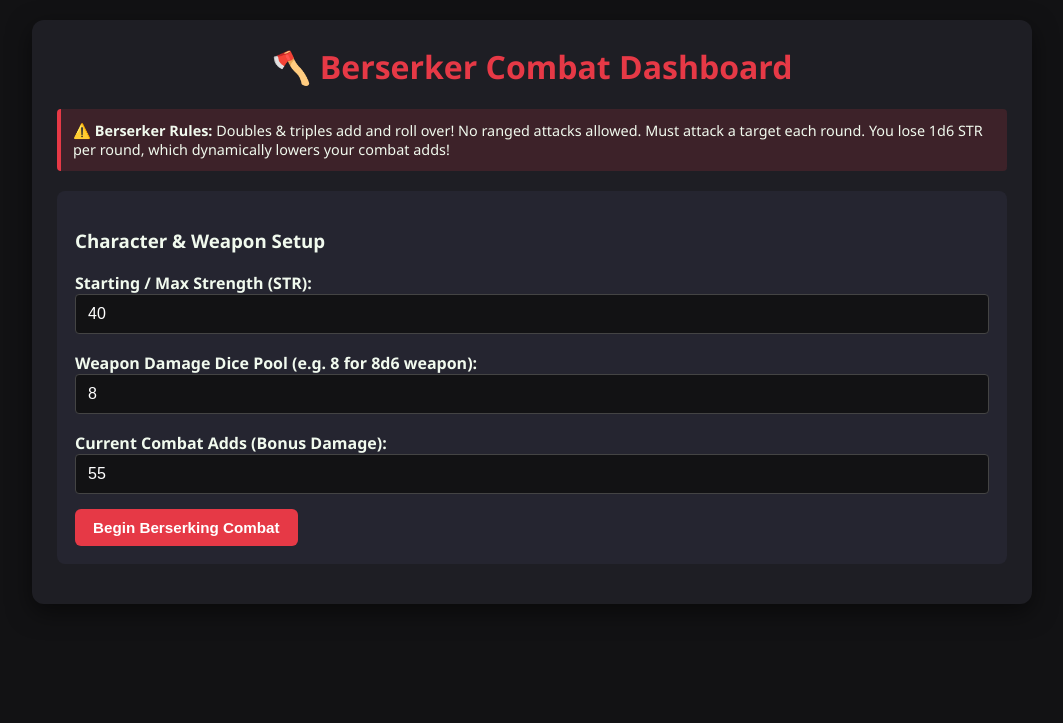
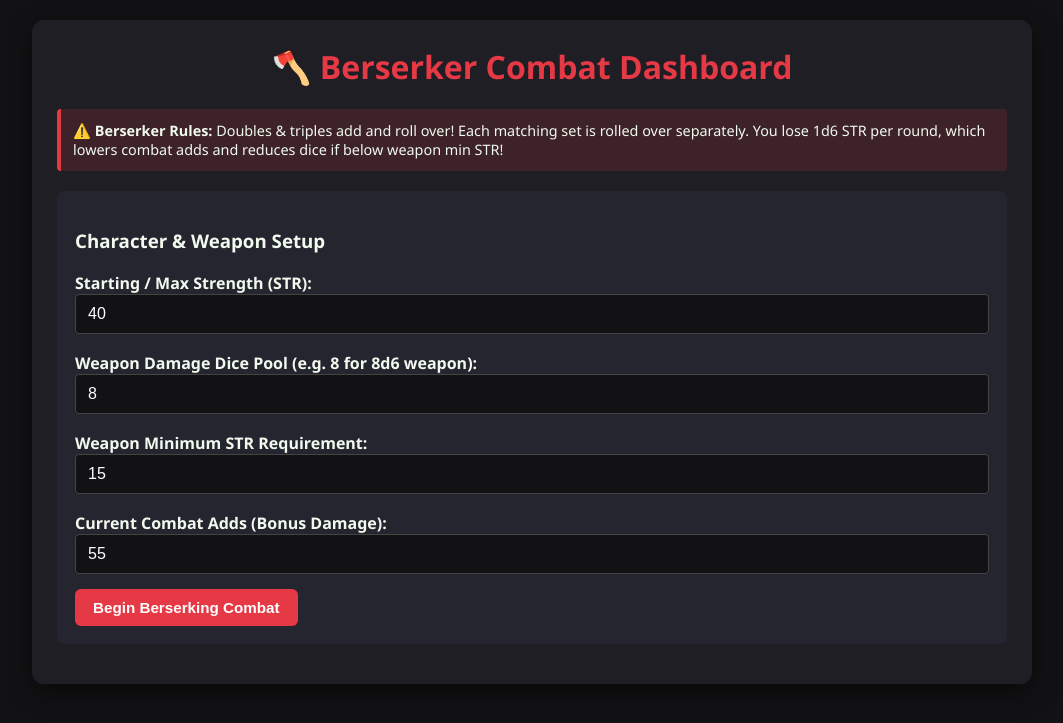
Before and after one commit to galacticat/berserker-tracker, a Flask app: page / in a window 1280 px wide. Shown: the top 723 px of the page, without its empty margins (108-1171 px from the left). Run offline with Flask 3, Linux system fonts and the light colour scheme.

Commit message:
Add sequential set explosions and dynamic min STR weapon reduction

```diff
--- a/app.py
+++ b/app.py
@@ -1,8 +1,7 @@
-from flask import Flask, render_template, request, jsonify, session
+from flask import Flask, render_template, request, jsonify
 import random
 
 app = Flask(__name__)
-app.secret_key = 'berserker_secret_key_monsters_monsters'
 
 def parse_dice(dice_str):
     try:
@@ -11,66 +10,41 @@ def parse_dice(dice_str):
         return []
 
 def analyze_roll(dice):
-    """Finds matching sets and returns details on which dice exploded."""
+    """Finds matching sets and returns a list of exploding sets to resolve individually."""
     if len(dice) < 2:
-        return {}, 0, []
+        return []
 
     counts = {}
     for die in dice:
         counts[die] = counts.get(die, 0) + 1
 
-    matching_sets = {val: count for val, count in counts.items() if count >= 2}
-    total_extra_dice = sum(matching_sets.values())
+    exploding_sets = []
+    for val, count in sorted(counts.items()):
+        if count >= 2:
+            set_type = "Doubles" if count == 2 else "Triples" if count == 3 else f"{count}-of-a-kind"
+            exploding_sets.append({
+                'value': val,
+                'count': count,
+                'description': f"{set_type} of [{val}]s"
+            })
 
-    matching_values = []
-    for val, count in matching_sets.items():
-        matching_values.extend([val] * count)
-
-    return matching_sets, total_extra_dice, sorted(matching_values)
+    return exploding_sets
 
 @app.route('/')
 def index():
     return render_template('index.html')
 
-@app.route('/api/start', methods=['POST'])
-def start_combat():
-    data = request.json
-    max_str = int(data.get('max_str', 18))
-    weapon_dice = int(data.get('weapon_dice', 3))
-    initial_adds = int(data.get('initial_adds', 0))
-
-    session['max_str'] = max_str
-    session['current_str'] = max_str
-    session['weapon_dice'] = weapon_dice
-    session['initial_adds'] = initial_adds
-    session['current_adds'] = initial_adds
-
-    session['round_num'] = 1
-    session['history'] = []
-    session['roll_history_this_round'] = []
-    session['current_dice_sum'] = 0
-    session['phase_count'] = 1
-
-    return jsonify({
-        'status': 'success',
-        'current_str': max_str,
-        'max_str': max_str,
-        'weapon_dice': weapon_dice,
-        'current_adds': initial_adds,
-        'round_num': 1
-    })
-
 @app.route('/api/roll_damage', methods=['POST'])
 def roll_damage():
-    data = request.json
+    data = request.json or {}
     auto_roll = data.get('auto_roll', False)
     dice_input = data.get('dice_input', '')
-
-    # Determine expected dice count
-    if session['phase_count'] == 1:
-        expected_dice = session.get('weapon_dice', 3)
-    else:
-        expected_dice = session.get('pending_extra_dice', 0)
+    expected_dice = int(data.get('expected_dice', 3))
+    current_dice_sum = int(data.get('current_dice_sum', 0))
+    roll_history = data.get('roll_history', [])
+    current_adds = int(data.get('current_adds', 0))
+    pending_sets = data.get('pending_sets', [])
+    current_set_info = data.get('current_set_info', None)
 
     if auto_roll:
         dice = [random.randint(1, 6) for _ in range(expected_dice)]
@@ -84,63 +58,73 @@ def roll_damage():
         }), 400
 
     dice_sum = sum(dice)
-    session['current_dice_sum'] += dice_sum
-
-    matching_sets, total_extra_dice, matching_values = analyze_roll(dice)
+    new_dice_sum = current_dice_sum + dice_sum
 
     # Record phase history
-    phase_label = "Initial Roll" if session['phase_count'] == 1 else f"Roll-Over #{session['phase_count'] - 1}"
-    session['roll_history_this_round'].append({
+    if current_set_info:
+        phase_label = f"Roll-Over for {current_set_info['description']}"
+    else:
+        phase_label = "Base Weapon Roll"
+
+    roll_history.append({
         'phase': phase_label,
         'dice': dice,
         'sum': dice_sum
     })
 
-    if total_extra_dice > 0:
-        session['phase_count'] += 1
-        session['pending_extra_dice'] = total_extra_dice
+    # Check if THIS roll generated any NEW exploding sets
+    new_exploding_sets = analyze_roll(dice)
 
-        set_descriptions = []
-        for val, c in matching_sets.items():
-            name = "Doubles" if c == 2 else "Triples" if c == 3 else f"{c}-of-a-kind"
-            set_descriptions.append(f"{name} of [{val}]s ({c} dice)")
+    # Combine remaining pending sets with any new ones generated by this roll
+    all_pending_sets = pending_sets + new_exploding_sets
+
+    if len(all_pending_sets) > 0:
+        # Take the next set off the queue to resolve immediately
+        next_set = all_pending_sets.pop(0)
 
         action_instruction = (
-            f" Pick up the {total_extra_dice} matching dice that rolled {matching_values}. "
-            f"Roll those exact {total_extra_dice} dice again and enter their new values below."
+            f" Pick up the {next_set['count']} dice that rolled [{next_set['value']}]. "
+            f"Roll those exact {next_set['count']} dice for your {next_set['description']} and enter their new values below."
         )
 
         return jsonify({
             'status': 'rollover',
             'rolled_dice': dice,
-            'current_dice_sum': session['current_dice_sum'],
-            'matching_sets': set_descriptions,
-            'matching_values': matching_values,
-            'pending_extra_dice': total_extra_dice,
+            'current_dice_sum': new_dice_sum,
+            'pending_sets': all_pending_sets,
+            'current_set_info': next_set,
+            'expected_dice': next_set['count'],
             'action_instruction': action_instruction,
-            'roll_history': session['roll_history_this_round'],
-            'message': f"🔥 BERSERK EXPLOSION DETECTED! You rolled: {', '.join(set_descriptions)}."
+            'roll_history': roll_history,
+            'message': f"🔥 BERSERK EXPLOSION! Resolving {next_set['description']} ({next_set['count']} dice)."
         })
     else:
-        adds = session.get('current_adds', 0)
-        final_total = session['current_dice_sum'] + adds
-        session['final_round_damage'] = final_total
-
+        final_total = new_dice_sum + current_adds
         return jsonify({
             'status': 'damage_done',
             'rolled_dice': dice,
-            'dice_damage': session['current_dice_sum'],
-            'current_adds': adds,
-            'total_damage': final_total,
-            'roll_history': session['roll_history_this_round'],
-            'message': f"✅ All damage dice resolved! Total Dice Sum: {session['current_dice_sum']} + Adds (+{adds}) = {final_total} Total Damage."
+            'current_dice_sum': new_dice_sum,
+            'final_total': final_total,
+            'roll_history': roll_history,
+            'message': f"✅ All damage dice sets resolved! Total Dice Sum: {new_dice_sum} + Adds (+{current_adds}) = {final_total} Total Damage."
         })
 
 @app.route('/api/roll_str_loss', methods=['POST'])
 def roll_str_loss():
-    data = request.json
+    data = request.json or {}
     auto_roll = data.get('auto_roll', False)
     loss_val = data.get('loss_val', None)
+
+    current_str = int(data.get('current_str', 18))
+    max_str = int(data.get('max_str', 18))
+    current_adds = int(data.get('current_adds', 0))
+    min_str_req = int(data.get('min_str_req', 15))
+    base_weapon_dice = int(data.get('base_weapon_dice', 8))
+    round_num = int(data.get('round_num', 1))
+    final_damage = int(data.get('final_damage', 0))
+    dice_sum = int(data.get('dice_sum', 0))
+    roll_history = data.get('roll_history', [])
+    history_log = data.get('history_log', [])
 
     if auto_roll:
         str_lost = random.randint(1, 6)
@@ -150,81 +134,45 @@ def roll_str_loss():
         except (ValueError, TypeError):
             return jsonify({'status': 'error', 'message': 'Please enter a valid number from 1 to 6.'}), 400
 
-    session['current_str'] -= str_lost
-    curr_str = max(0, session['current_str'])
-    max_str = session['max_str']
+    new_str = max(0, current_str - str_lost)
+    new_adds = max(0, current_adds - str_lost)
 
-    session['current_adds'] = max(0, session['current_adds'] - str_lost)
-    curr_adds = session['current_adds']
+    # Calculate weapon dice reduction if STR falls below requirement
+    if new_str < min_str_req:
+        str_deficit = min_str_req - new_str
+        dice_penalty = (str_deficit + 1) // 2
+        effective_dice = max(1, base_weapon_dice - dice_penalty)
+        warning_msg = f"⚠️ STR dropped to {new_str} (below required {min_str_req})! Next round weapon dice reduced to {effective_dice}d6."
+    else:
+        effective_dice = base_weapon_dice
+        warning_msg = None
 
-    round_num = session['round_num']
-    total_damage = session.get('final_round_damage', 0)
-    dice_sum = session.get('current_dice_sum', 0)
-
-    # Format roll history string for table
-    rolls_summary = " ➔ ".join([f"{r['phase']}: {r['dice']} (={r['sum']})" for r in session['roll_history_this_round']])
+    rolls_summary = " ➔ ".join([f"{r['phase']}: {r['dice']} (={r['sum']})" for r in roll_history])
 
     log_entry = {
         'round': round_num,
         'dice_breakdown': rolls_summary,
         'dice_sum': dice_sum,
-        'adds': session['initial_adds'] if round_num == 1 else session['history'][-1]['adds_next'],
-        'total_damage': total_damage,
+        'adds': current_adds,
+        'total_damage': final_damage,
         'str_lost': str_lost,
-        'str_remaining': curr_str,
-        'adds_next': curr_adds
+        'str_remaining': new_str,
+        'adds_next': new_adds
     }
-    session['history'].append(log_entry)
-    session.modified = True
+    history_log.append(log_entry)
 
-    if curr_str <= 0:
-        session['stage'] = 'UNCONSCIOUS'
-        return jsonify({
-            'status': 'unconscious',
-            'str_lost': str_lost,
-            'current_str': 0,
-            'current_adds': 0,
-            'history': session['history'],
-            'rest_turns_needed': max_str,
-            'message': "💥 YOU FELL UNCONSCIOUS! Berserking ends immediately."
-        })
-    else:
-        session['stage'] = 'ROUND_END'
-        return jsonify({
-            'status': 'next_round_prompt',
-            'str_lost': str_lost,
-            'current_str': curr_str,
-            'current_adds': curr_adds,
-            'history': session['history'],
-            'message': f"📉 Lost {str_lost} STR. STR remaining: {curr_str}/{max_str}. Updated Adds: {curr_adds}."
-        })
-
-@app.route('/api/next_round', methods=['POST'])
-def next_round():
-    data = request.json
-    stopped = data.get('stopped', False)
-
-    if stopped:
-        curr_str = session['current_str']
-        max_str = session['max_str']
-        turns_needed = max_str - curr_str
-        return jsonify({
-            'status': 'stopped',
-            'rest_turns_needed': turns_needed,
-            'message': "✨ You snapped out of the berserk rage!"
-        })
-
-    session['round_num'] += 1
-    session['current_dice_sum'] = 0
-    session['roll_history_this_round'] = []
-    session['phase_count'] = 1
-    session['stage'] = 'INITIAL_DAMAGE'
+    is_unconscious = new_str <= 0
 
     return jsonify({
-        'status': 'continue',
-        'round_num': session['round_num'],
-        'current_str': session['current_str'],
-        'current_adds': session['current_adds']
+        'status': 'unconscious' if is_unconscious else 'next_round_prompt',
+        'str_lost': str_lost,
+        'new_str': new_str,
+        'new_adds': new_adds,
+        'effective_dice': effective_dice,
+        'warning_msg': warning_msg,
+        'history_log': history_log,
+        'rest_turns_needed': max_str - new_str,
+        'message': "💥 YOU FELL UNCONSCIOUS! Berserking ends immediately." if is_unconscious else f"📉 Lost {str_lost} STR. STR remaining: {new_str}/{max_str}. Updated Adds: {new_adds}."
     })
 
 if __name__ == '__main__':
--- a/templates/index.html
+++ b/templates/index.html
@@ -72,7 +72,7 @@
 <div class="container">
     <h1>🪓 Berserker Combat Dashboard</h1>
     <div class="rule-box">
-        <strong>⚠️ Berserker Rules:</strong> Doubles & triples add and roll over! No ranged attacks allowed. Must attack a target each round. You lose 1d6 STR per round, which dynamically lowers your combat adds!
+        <strong>⚠️ Berserker Rules:</strong> Doubles & triples add and roll over! Each matching set is rolled over separately. You lose 1d6 STR per round, which lowers combat adds and reduces dice if below weapon min STR!
     </div>
 
     <!-- SETUP FORM -->
@@ -82,7 +82,10 @@
         <input type="number" id="max-str" value="40" min="1">
 
         <label>Weapon Damage Dice Pool (e.g. 8 for 8d6 weapon):</label>
-        <input type="number" id="weapon-dice" value="8" min="1">
+        <input type="number" id="base-weapon-dice" value="8" min="1">
+
+        <label>Weapon Minimum STR Requirement:</label>
+        <input type="number" id="min-str-req" value="15" min="1">
 
         <label>Current Combat Adds (Bonus Damage):</label>
         <input type="number" id="initial-adds" value="55" min="0">
@@ -111,13 +114,11 @@
         <div id="damage-panel" class="section">
             <h3 id="damage-title">Step 1: Roll Weapon Damage</h3>
 
-            <!-- STEP BY STEP ACTION INSTRUCTION -->
             <div id="action-box" class="instruction-card">
                 <strong>📋 WHAT TO DO NOW:</strong>
                 <div id="action-text">Roll your weapon dice pool and enter the results separated by spaces.</div>
             </div>
 
-            <!-- LIVE ROLL BREAKDOWN -->
             <div id="breakdown-box" class="roll-breakdown" style="display:none;">
                 <strong>🎲 Current Round Rolls:</strong>
                 <div id="breakdown-text"></div>
@@ -157,6 +158,7 @@
         <div id="summary-panel" class="section" style="display:none;">
             <h3 style="color:var(--accent-gold);">Combat Finished</h3>
             <p id="summary-msg"></p>
+            <button onclick="location.reload()">Start New Combat</button>
         </div>
 
         <!-- LOG TABLE -->
@@ -181,57 +183,71 @@
 </div>
 
 <script>
-    let globalWeaponDice = 8;
-    let pendingExtraDice = 0;
+    let state = {
+        maxStr: 40,
+        currentStr: 40,
+        baseWeaponDice: 8,
+        activeWeaponDice: 8,
+        minStrReq: 15,
+        currentAdds: 55,
+        roundNum: 1,
+        expectedDice: 8,
+        currentDiceSum: 0,
+        finalDamageThisRound: 0,
+        pendingSets: [],
+        currentSetInfo: null,
+        rollHistory: [],
+        historyLog: []
+    };
 
-    async function startCombat() {
-        const maxStr = document.getElementById('max-str').value;
-        const weaponDice = document.getElementById('weapon-dice').value;
-        const initialAdds = document.getElementById('initial-adds').value;
-        globalWeaponDice = parseInt(weaponDice);
-
-        const res = await fetch('/api/start', {
-            method: 'POST',
-            headers: {'Content-Type': 'application/json'},
-            body: JSON.stringify({
-                max_str: maxStr,
-                weapon_dice: weaponDice,
-                initial_adds: initialAdds
-            })
-        });
-        const data = await res.json();
+    function startCombat() {
+        state.maxStr = parseInt(document.getElementById('max-str').value) || 40;
+        state.currentStr = state.maxStr;
+        state.baseWeaponDice = parseInt(document.getElementById('base-weapon-dice').value) || 8;
+        state.activeWeaponDice = state.baseWeaponDice;
+        state.minStrReq = parseInt(document.getElementById('min-str-req').value) || 15;
+        state.currentAdds = parseInt(document.getElementById('initial-adds').value) || 0;
+        state.roundNum = 1;
+        state.historyLog = [];
 
         document.getElementById('setup-section').style.display = 'none';
         document.getElementById('combat-section').style.display = 'block';
-        updateStats(data.round_num, data.current_str, data.max_str, data.current_adds);
-        resetPanels();
+
+        resetRoundState();
+        updateDisplay();
     }
 
-    function updateStats(round, str, maxStr, adds) {
-        document.getElementById('disp-round').innerText = round;
-        document.getElementById('disp-str').innerText = `${str} / ${maxStr}`;
-        document.getElementById('disp-adds').innerText = `+${adds}`;
-    }
+    function resetRoundState() {
+        state.expectedDice = state.activeWeaponDice;
+        state.currentDiceSum = 0;
+        state.finalDamageThisRound = 0;
+        state.pendingSets = [];
+        state.currentSetInfo = null;
+        state.rollHistory = [];
 
-    function resetPanels() {
-        pendingExtraDice = globalWeaponDice;
         document.getElementById('damage-panel').style.display = 'block';
         document.getElementById('str-panel').style.display = 'none';
         document.getElementById('round-end-panel').style.display = 'none';
         document.getElementById('damage-alert').style.display = 'none';
         document.getElementById('breakdown-box').style.display = 'none';
 
-        document.getElementById('damage-title').innerText = "Step 1: Roll Weapon Damage";
-        document.getElementById('action-text').innerHTML = `Roll your <strong>${globalWeaponDice} weapon dice</strong> and enter the ${globalWeaponDice} values separated by spaces.`;
-        document.getElementById('auto-roll-btn').innerText = `Auto-Roll ${globalWeaponDice}d6`;
+        document.getElementById('damage-title').innerText = "Step 1: Roll Base Weapon Damage";
+        document.getElementById('action-text').innerHTML = `Roll your <strong>${state.activeWeaponDice} weapon dice</strong> and enter the ${state.activeWeaponDice} values separated by spaces.`;
+        document.getElementById('auto-roll-btn').innerText = `Auto-Roll ${state.activeWeaponDice}d6`;
         document.getElementById('dice-input').value = "";
     }
 
-    function renderBreakdown(history) {
+    function updateDisplay() {
+        document.getElementById('disp-round').innerText = state.roundNum;
+        document.getElementById('disp-str').innerText = `${state.currentStr} / ${state.maxStr}`;
+        document.getElementById('disp-adds').innerText = `+${state.currentAdds}`;
+    }
+
+    function renderBreakdown() {
         const box = document.getElementById('breakdown-box');
         const text = document.getElementById('breakdown-text');
         box.style.display = 'block';
-        text.innerHTML = history.map(h => `<div>• <strong>${h.phase}:</strong> [${h.dice.join(', ')}] = sum of ${h.sum}</div>`).join('');
+        text.innerHTML = state.rollHistory.map(h => `<div>• <strong>${h.phase}:</strong> [${h.dice.join(', ')}] = sum of ${h.sum}</div>`).join('');
     }
 
     async function submitDamage(autoRoll) {
@@ -239,10 +255,21 @@
         const alertBox = document.getElementById('damage-alert');
         alertBox.style.display = 'none';
 
+        const payload = {
+            auto_roll: autoRoll,
+            dice_input: inputVal,
+            expected_dice: state.expectedDice,
+            current_dice_sum: state.currentDiceSum,
+            roll_history: state.rollHistory,
+            current_adds: state.currentAdds,
+            pending_sets: state.pendingSets,
+            current_set_info: state.currentSetInfo
+        };
+
         const res = await fetch('/api/roll_damage', {
             method: 'POST',
             headers: {'Content-Type': 'application/json'},
-            body: JSON.stringify({ auto_roll: autoRoll, dice_input: inputVal })
+            body: JSON.stringify(payload)
         });
 
         const data = await res.json();
@@ -253,18 +280,24 @@
             return;
         }
 
-        renderBreakdown(data.roll_history);
+        state.currentDiceSum = data.current_dice_sum;
+        state.rollHistory = data.roll_history;
+        renderBreakdown();
 
         if (data.status === 'rollover') {
-            pendingExtraDice = data.pending_extra_dice;
-            document.getElementById('damage-title').innerText = "🔥 BERSERK ROLL-OVER EXPLOSION!";
+            state.pendingSets = data.pending_sets;
+            state.currentSetInfo = data.current_set_info;
+            state.expectedDice = data.expected_dice;
+
+            document.getElementById('damage-title').innerText = "🔥 BERSERK EXPLOSION DETECTED!";
             document.getElementById('action-text').innerHTML = `
                 <strong>${data.message}</strong><br><br>
                 👉 <strong>ACTION REQUIRED:</strong> ${data.action_instruction}
             `;
-            document.getElementById('auto-roll-btn').innerText = `Auto-Roll ${pendingExtraDice}d6 Extra`;
+            document.getElementById('auto-roll-btn').innerText = `Auto-Roll ${state.expectedDice}d6`;
             document.getElementById('dice-input').value = "";
         } else if (data.status === 'damage_done') {
+            state.finalDamageThisRound = data.final_total;
             alertBox.style.display = 'block';
             alertBox.innerText = data.message;
             setTimeout(() => {
@@ -276,17 +309,45 @@
 
     async function submitStrLoss(autoRoll) {
         const lossVal = document.getElementById('str-loss-input').value;
+        const payload = {
+            auto_roll: autoRoll,
+            loss_val: lossVal,
+            current_str: state.currentStr,
+            max_str: state.maxStr,
+            current_adds: state.currentAdds,
+            min_str_req: state.minStrReq,
+            base_weapon_dice: state.baseWeaponDice,
+            round_num: state.roundNum,
+            final_damage: state.finalDamageThisRound,
+            dice_sum: state.currentDiceSum,
+            roll_history: state.rollHistory,
+            history_log: state.historyLog
+        };
+
         const res = await fetch('/api/roll_str_loss', {
             method: 'POST',
             headers: {'Content-Type': 'application/json'},
-            body: JSON.stringify({ auto_roll: autoRoll, loss_val: lossVal })
+            body: JSON.stringify(payload)
         });
         const data = await res.json();
 
-        renderHistory(data.history);
+        if (!res.ok) {
+            alert(data.message);
+            return;
+        }
+
+        state.currentStr = data.new_str;
+        state.currentAdds = data.new_adds;
+        state.activeWeaponDice = data.effective_dice;
+        state.historyLog = data.history_log;
+
+        if (data.warning_msg) {
+            alert(data.warning_msg);
+        }
+
+        renderHistory();
         document.getElementById('str-panel').style.display = 'none';
-        const maxStr = document.getElementById('max-str').value;
-        updateStats(document.getElementById('disp-round').innerText, data.current_str, maxStr, data.current_adds);
+        updateDisplay();
 
         if (data.status === 'unconscious') {
             showSummary(`${data.message} You need ${data.rest_turns_needed} turn(s) of full rest to regain your Strength.`);
@@ -295,27 +356,21 @@
         }
     }
 
-    async function nextRound(stopped) {
-        const res = await fetch('/api/next_round', {
-            method: 'POST',
-            headers: {'Content-Type': 'application/json'},
-            body: JSON.stringify({ stopped: stopped })
-        });
-        const data = await res.json();
-
-        if (data.status === 'stopped') {
+    function nextRound(stopped) {
+        if (stopped) {
             document.getElementById('round-end-panel').style.display = 'none';
-            showSummary(`${data.message} You need ${data.rest_turns_needed} turn(s) of full rest to regain your Strength.`);
+            const restNeeded = state.maxStr - state.currentStr;
+            showSummary(`✨ You snapped out of the berserk rage! You need ${restNeeded} turn(s) of full rest to regain your Strength.`);
         } else {
-            const maxStr = document.getElementById('max-str').value;
-            updateStats(data.round_num, data.current_str, maxStr, data.current_adds);
-            resetPanels();
+            state.roundNum += 1;
+            updateDisplay();
+            resetRoundState();
         }
     }
 
-    function renderHistory(history) {
+    function renderHistory() {
         const tbody = document.getElementById('history-table-body');
-        tbody.innerHTML = history.map(row => `
+        tbody.innerHTML = state.historyLog.map(row => `
             <tr>
                 <td>${row.round}</td>
                 <td style="text-align:left; font-size:0.85em;">${row.dice_breakdown}</td>
```
